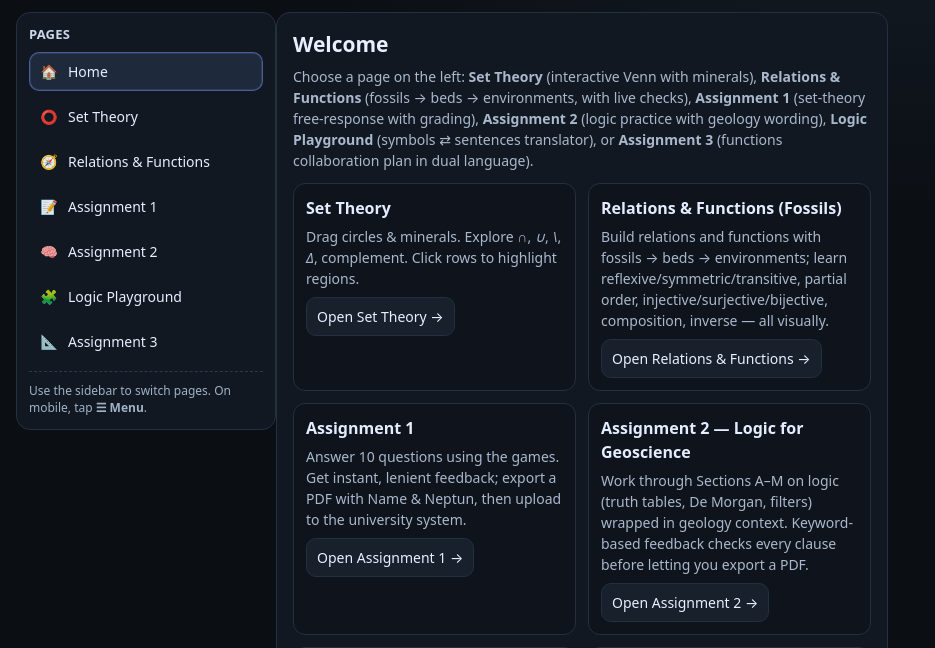
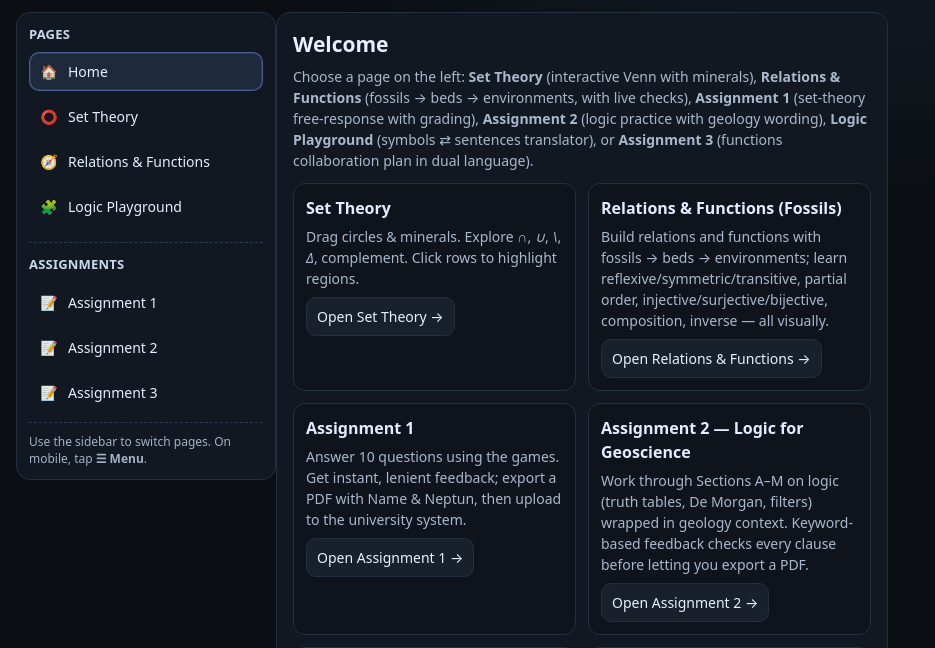
Before and after one commit to AIforimpact22/math1styear, a Flask app: page / in a window 1280 px wide. Shown: the part 148-796 px from the top of the page, without its empty margins (0-935 px from the left). Run offline with Flask 3, Linux system fonts and the light colour scheme.

Commit message:
Refine sidebar sections

```diff
--- a/templates/index.html
+++ b/templates/index.html
@@ -97,6 +97,11 @@
       display:flex; align-items:center; justify-content:space-between; gap:8px; margin-bottom:8px;
     }
     .nav-head h3{ margin:0; font-size:13px; color:#cbd7ea; letter-spacing:.2px; text-transform: uppercase; }
+    .nav-section + .nav-section{
+      margin-top:16px;
+      padding-top:12px;
+      border-top:1px dashed #2a394e;
+    }
     .nav-group{ display:flex; flex-direction:column; gap:6px; }
     .nav-link{
       display:flex; align-items:center; gap:10px; padding:8px 10px; border-radius:10px;
@@ -241,6 +246,7 @@
 <div class="app">
   <!-- LEFT SIDEBAR NAV -->
   <nav class="sidenav" aria-label="Main navigation">
+    <div class="nav-section">
       <div class="nav-head">
         <h3>Pages</h3>
       </div>
@@ -251,22 +257,29 @@
         <a class="nav-link" href="/sets" data-match="^/sets(/.*)?$">
           <span class="nav-ico">⭕</span><span>Set Theory</span>
         </a>
-      <!-- NEW: Relations link -->
         <a class="nav-link" href="/relations" data-match="^/relations(/.*)?$">
-        <span class="nav-ico">🧭</span><span>Relations & Functions</span>
+          <span class="nav-ico">🧭</span><span>Relations &amp; Functions</span>
         </a>
+        <a class="nav-link" href="/logic-playground" data-match="^/logic-playground(/.*)?$">
+          <span class="nav-ico">🧩</span><span>Logic Playground</span>
+        </a>
+      </div>
+    </div>
+    <div class="nav-section">
+      <div class="nav-head">
+        <h3>Assignments</h3>
+      </div>
+      <div class="nav-group" role="list">
         <a class="nav-link" href="/assignment" data-match="^/assignment(/.*)?$">
           <span class="nav-ico">📝</span><span>Assignment 1</span>
         </a>
         <a class="nav-link" href="/logic-assignment" data-match="^/logic-assignment(/.*)?$">
-        <span class="nav-ico">🧠</span><span>Assignment 2</span>
-      </a>
-      <a class="nav-link" href="/logic-playground" data-match="^/logic-playground(/.*)?$">
-        <span class="nav-ico">🧩</span><span>Logic Playground</span>
+          <span class="nav-ico">📝</span><span>Assignment 2</span>
         </a>
         <a class="nav-link" href="/assignment-3" data-match="^/assignment-3(/.*)?$">
-        <span class="nav-ico">📐</span><span>Assignment 3</span>
+          <span class="nav-ico">📝</span><span>Assignment 3</span>
         </a>
+      </div>
     </div>
 
     <div class="nav-sub">
```
Lines whose indentation alone changed are shown as unchanged.
